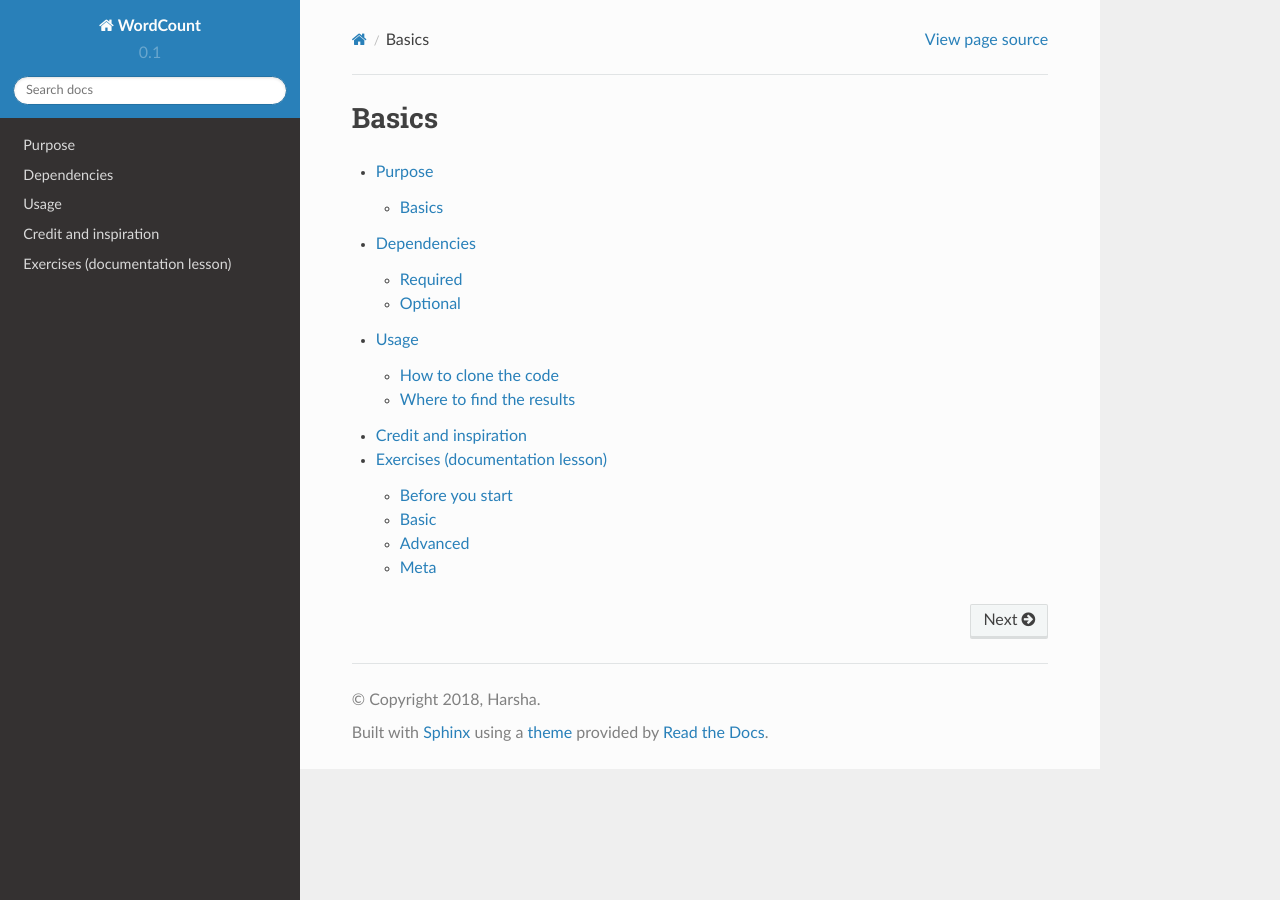
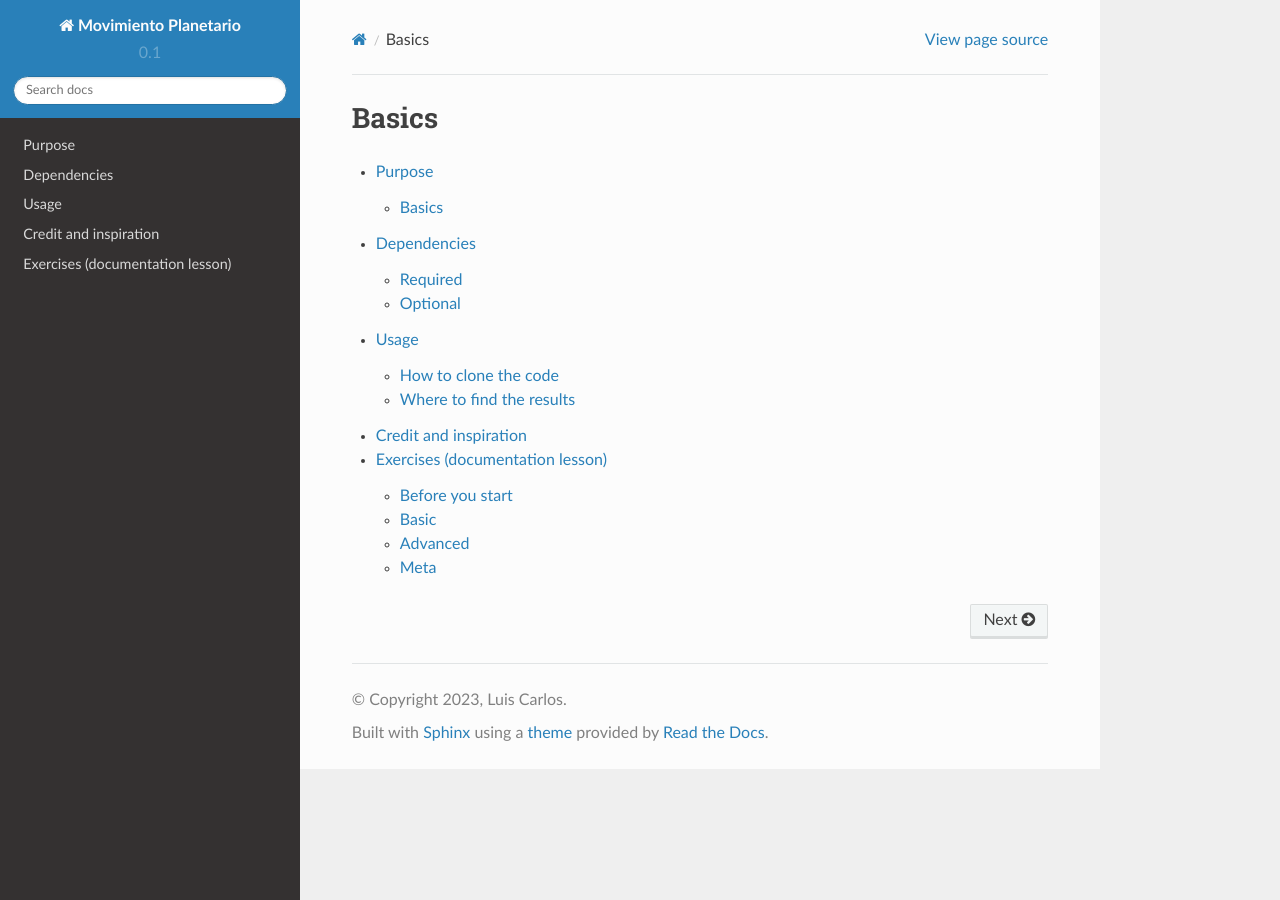
Before and after one commit to Luis7123/MovimientoPlanetario, a Sphinx documentation site: the page built from doc/index.rst, in a window 1280 px wide. Built offline with Sphinx 7.4.7 and the Read the Docs theme 2.0.0, drawn with Linux system fonts in a browser that asks for light colours.

Commit message:
Update conf.py

```diff
--- a/doc/conf.py
+++ b/doc/conf.py
@@ -31,9 +31,9 @@ sys.path.insert(0, os.path.abspath('../source'))
 # Add any Sphinx extension module names here, as strings. They can be
 # extensions coming with Sphinx (named 'sphinx.ext.*') or your custom
 # ones.
-extensions = ['sphinx.ext.autodoc','sphinx.ext.mathjax']
-myst_enable_extensions=[
-	"amsmath"]
+extensions = ["myst_parser","sphinx.ext.autodoc", "sphinx.ext.mathjax"]
+suppress_warnings = ["myst.header"]
+
 # Add any paths that contain templates here, relative to this directory.
 templates_path = ['_templates']
 
@@ -47,9 +47,9 @@ source_suffix = ['.rst','.md']
 master_doc = 'index'
 
 # General information about the project.
-project = 'WordCount'
-copyright = '2018, Harsha'
-author = 'Harsha'
+project = 'Movimiento Planetario'
+copyright = '2023, Luis Carlos'
+author = 'Luis Carlos'
 
 # The version info for the project you're documenting, acts as replacement for
 # |version| and |release|, also used in various other places throughout the
```
